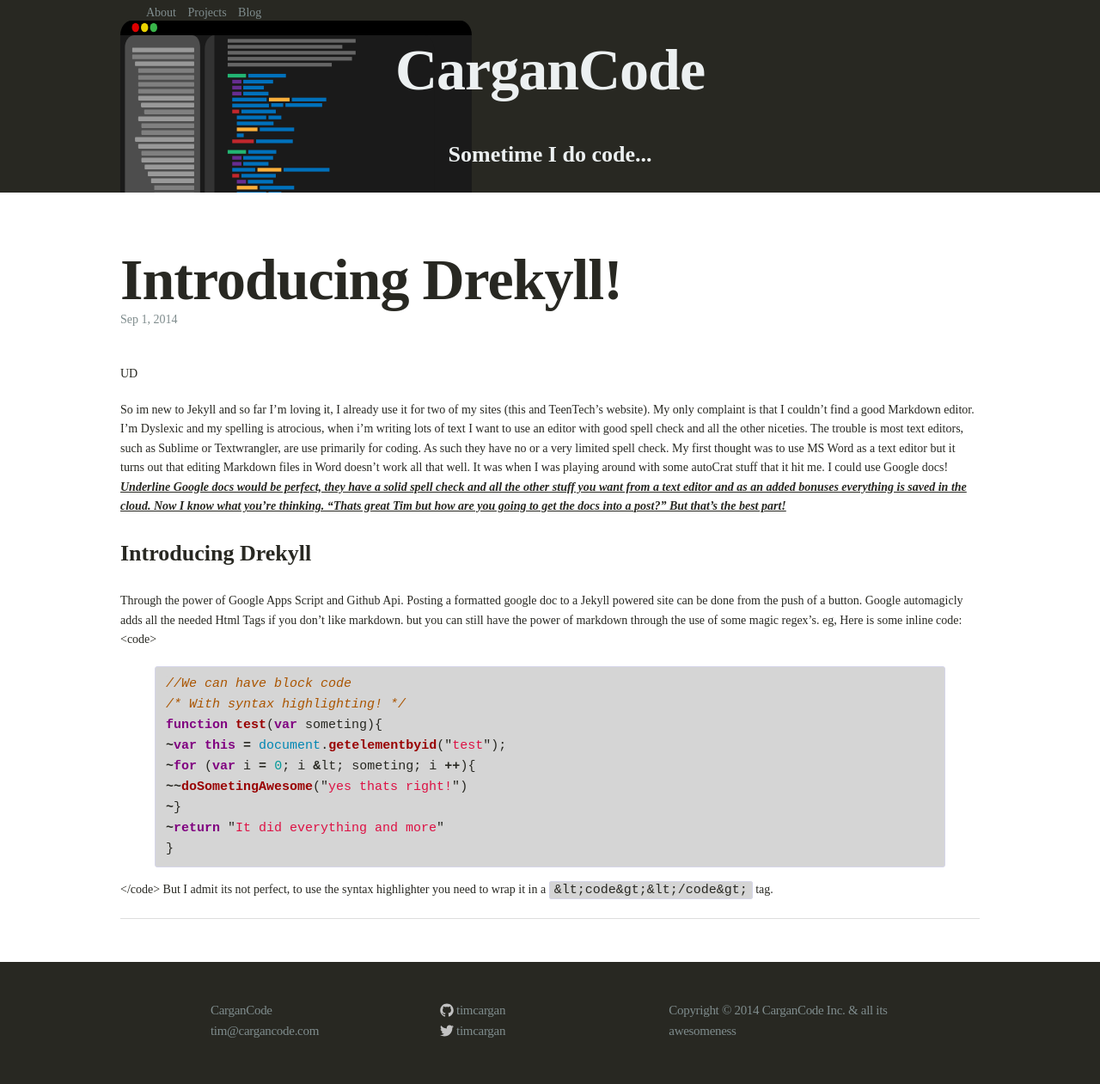
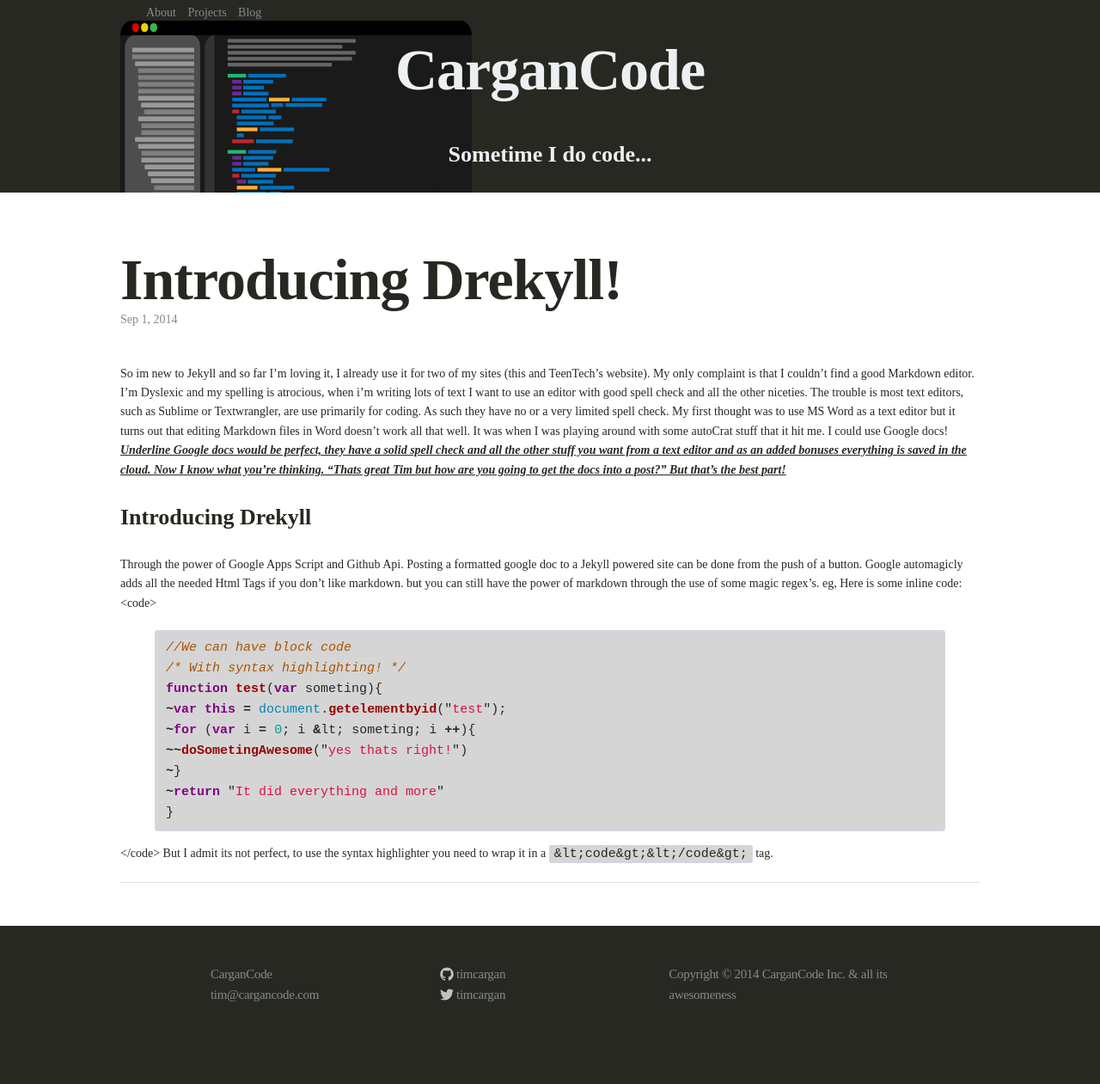
Before and after one commit to CarganCode/CarganCode.github.io, a Jekyll site: the page built from _posts/2014-9-1-Introducing_Drekyll!.md, in a window 1280 px wide. Shown: the whole page at 86% size. Built offline with Jekyll 4.4.1, drawn with Linux system fonts in a browser that asks for light colours; after the commit the page ends 1219 px from its top, so only the background shows below that.

Commit message:
Dev-Updating: Introducing Drekyll!

```diff
--- a/_posts/2014-9-1-Introducing_Drekyll!.md
+++ b/_posts/2014-9-1-Introducing_Drekyll!.md
@@ -3,13 +3,12 @@
 title: Introducing Drekyll!
 date: 2014-09-01T14:51:11.002Z
 ---
-UD
 
 So im new to Jekyll and so far I’m loving it, I already use it for two of my sites (this and TeenTech's website). My only complaint is that I couldn't find a good Markdown editor. I'm Dyslexic and my spelling is atrocious, when i'm writing lots of text I want to use an editor with good spell check and all the other niceties. The trouble is most text editors, such as Sublime or Textwrangler, are use primarily for coding. As such they have no or a very limited spell check. My first thought was to use MS Word as a text editor but it turns out that editing Markdown files in Word doesn't work all that well. It was when I was playing around with some autoCrat stuff that it hit me. I could use Google docs!
 <!--more-->
 <span style="font-style:italic;text-decoration:underline;font-weight:bold;">Underline
 Google docs would be perfect, they have a solid spell check and all the other stuff you want from a text editor and as an added bonuses everything is saved in the cloud. Now I know what you're thinking. “Thats great Tim but how are you going to get the docs into a post?” But that’s the best part!
-<h3>
+<h3 style="page-break-after:avoid;">
 				Introducing Drekyll
 	</h3>
 Through the power of Google Apps Script and Github Api. Posting a formatted google doc to a Jekyll powered site can be done from the push of a button. Google automagicly adds all the needed Html Tags if you don't like markdown. but you can still have the power of markdown through the use of some magic regex’s.
```
